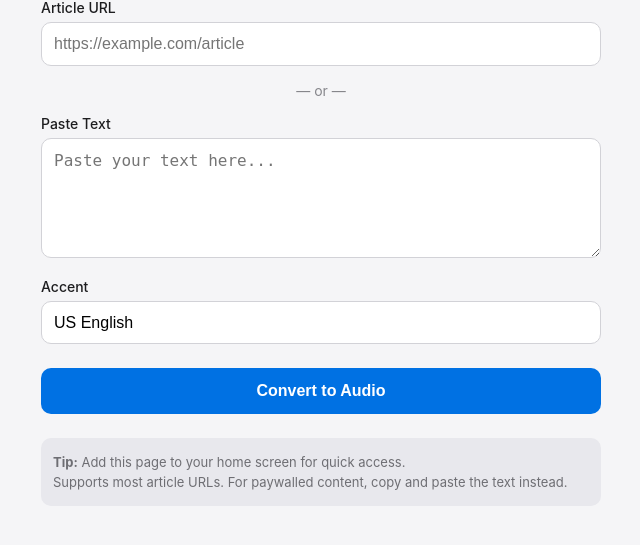
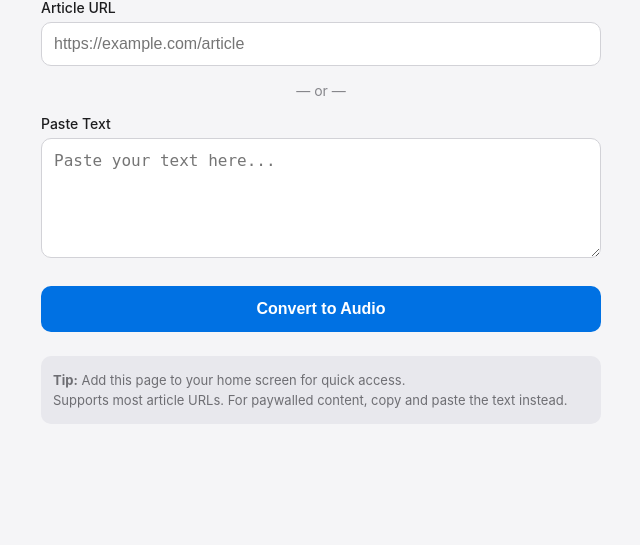
Before and after one commit to wuwei169/text2audio, a Flask app: page / in a window 1280 px wide. Shown: the part 90-635 px from the top of the page, without its empty margins (319-959 px from the left). Run offline with Flask 3, Linux system fonts and the light colour scheme.

Commit message:
Remove accent selector, use US English only

```diff
--- a/templates/index.html
+++ b/templates/index.html
@@ -183,16 +183,6 @@
             <textarea id="text" name="text" placeholder="Paste your text here..."></textarea>
         </div>
 
-        <div class="input-group">
-            <label for="voice">Accent</label>
-            <select id="voice" name="voice">
-                <option value="com" selected>US English</option>
-                <option value="co.uk">UK English</option>
-                <option value="com.au">Australian English</option>
-                <option value="co.in">Indian English</option>
-            </select>
-        </div>
-
         <button type="submit" id="convertBtn">Convert to Audio</button>
     </form>
 
@@ -223,7 +213,6 @@
 
             const url = document.getElementById('url').value.trim();
             const text = document.getElementById('text').value.trim();
-            const voice = document.getElementById('voice').value;
 
             if (!url && !text) {
                 showStatus('Please enter a URL or paste some text.', 'error');
@@ -242,7 +231,7 @@
                     headers: {
                         'Content-Type': 'application/json'
                     },
-                    body: JSON.stringify({ url, text, voice })
+                    body: JSON.stringify({ url, text })
                 });
 
                 if (!response.ok) {
```
